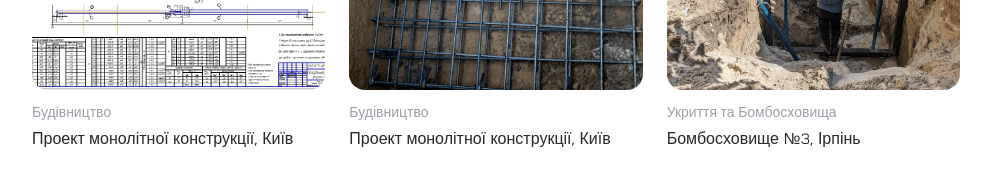
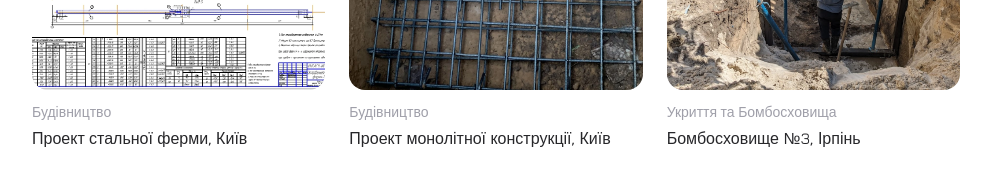
Before and after one commit to DenysKavun/beton-new, a Next.js app: page / in a window 1280 px wide. Shown: the part 2380-2552 px from the top of the page, without its empty margins (144-1135 px from the left). Built offline with nearby package versions, Linux system fonts and the light colour scheme.

Commit message:
Update Gallery.tsx

```diff
--- a/app/components/Gallery.tsx
+++ b/app/components/Gallery.tsx
@@ -18,7 +18,7 @@ const projects: Project[] = [
   { src: '/projects/construction/project3.webp', alt: 'Будівництво 1', category: 'Будівництво', title: 'Проект монолітної конструкції, Київ' },
   { src: '/projects/shelters/shelter1.webp', alt: 'Бомбосховище 1', category: 'Укриття та Бомбосховища', title: 'Бомбосховище №1, Київ' },
 
-  { src: '/projects/construction/project6.webp', alt: 'Будівництво 1', category: 'Будівництво', title: 'Проект монолітної конструкції, Київ' },
+  { src: '/projects/construction/project6.webp', alt: 'Будівництво 2', category: 'Будівництво', title: 'Проект стальної ферми, Київ' },
 
 
   { src: '/projects/construction/project5.webp', alt: 'Будівництво 1', category: 'Будівництво', title: 'Проект монолітної конструкції, Київ' },
```
